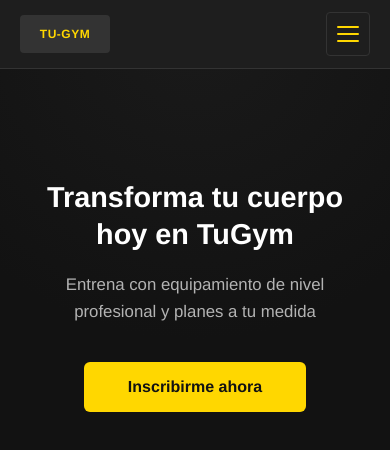
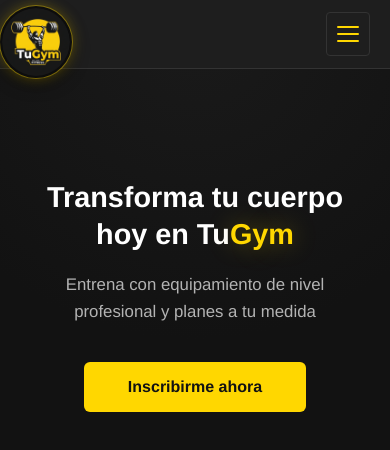
Before and after one commit to JuanCa240/gym-fit-proyectFinal, an Angular app: page / in a window 390 px wide. Shown: the top 450 px of the page. Built offline with nearby package versions, Linux system fonts and the light colour scheme.

Commit message:
fix: incorporar logo de TuGym y mejorar los estilos del home y navbar

```diff
--- a/src/app/features/home/home.css
+++ b/src/app/features/home/home.css
@@ -19,6 +19,12 @@
 
   max-width: 720px;
   margin: 0 auto 18px;
+}
+
+/* Palabra "Gym" resaltada en amarillo */
+.hero h1 .highlight {
+  color: var(--yellow);
+  text-shadow: 0 0 24px rgba(255, 215, 0, 0.35);
 }
 
 /* Descripción */
@@ -49,9 +55,21 @@
   font-size: 1rem;
   font-weight: 700;
 
-  transition: background-color 0.2s ease;
+  /* Transición suave para el color, el tamaño y el resplandor */
+  transition:
+    background-color 0.2s ease,
+    transform 0.25s ease,
+    box-shadow 0.25s ease;
 }
 
+/* Al pasar el cursor: se expande y brilla */
 .btn-cta:hover {
   background-color: var(--yellow-hover);
+  transform: scale(1.08);
+  box-shadow: 0 0 28px rgba(255, 215, 0, 0.45);
 }
+
+/* Al hacer clic: se "hunde" un poquito */
+.btn-cta:active {
+  transform: scale(1.02);
+}
--- a/src/app/features/home/home.html
+++ b/src/app/features/home/home.html
@@ -1,24 +1,12 @@
-<!DOCTYPE html>
-<html lang="en">
-<head>
-    <meta charset="UTF-8">
-    <meta name="viewport" content="width=device-width, initial-scale=1.0">
-    <title>Tu-GYM</title>
-</head>
-<body>
-    <main>
+<main>
     <!-- Sección principal de bienvenida -->
     <section class="hero">
 
-        <h1>Transforma tu cuerpo hoy en TuGym </h1>
+    <h1>Transforma tu cuerpo hoy en Tu<span class="highlight">Gym</span></h1>
 
-        <p> Entrena con equipamiento de nivel profesional y planes a tu medida </p>
+    <p> Entrena con equipamiento de nivel profesional y planes a tu medida </p>
 
-        <a class="btn-cta" href="#planes">
-        Inscribirme ahora
-        </a>
+    <a class="btn-cta" href="#planes"> Inscribirme ahora </a>
+    </section>
 
-    </section>
-    </main>
-</body>
-</html>
+</main>
--- a/src/app/shared/components/navbar/navbar.css
+++ b/src/app/shared/components/navbar/navbar.css
@@ -1,5 +1,8 @@
+/* ============================================
+   Navbar de TuGym
+   ============================================ */
 
-/* Contenedor principal del Navbar */
+/* Contenedor principal */
 .header {
   display: flex;
   justify-content: space-between;
@@ -16,28 +19,51 @@
   z-index: 10;
 }
 
-/* Logo provisional */
+/* ---------- LOGO ---------- */
 .logo {
-  min-width: 90px;
-  height: 38px;
-  padding: 0 10px;
+  position: relative;
+  display: block;
 
-  display: flex;
-  align-items: center;
-  justify-content: center;
+  width: 160px;
+  height: 44px;
 
-  background-color: #333333;
-  border-radius: 4px;
-
-  color: var(--yellow);
-  font-size: 12px;
-  font-weight: 700;
-  letter-spacing: 0.5px;
-  text-decoration: none;
-
+  flex-shrink: 0;
+  z-index: 11;
 }
 
-/* Enlaces de navegación */
+.logo img {
+  position: absolute;
+  top: -12px;
+  left: -20px;
+
+  width: 160px;
+  height: 160px;          /* cuadrado perfecto = círculo perfecto */
+  aspect-ratio: 1 / 1;
+
+  display: block;
+  border-radius: 50%;     /* 50% (no 70%) para que sea un círculo real */
+  object-fit: cover;
+
+  /* Aro oscuro + resplandor amarillo + sombra de profundidad */
+  border: 3px solid #0d0d0d;
+  background-color: #0d0d0d;
+  box-shadow:
+    0 0 0 2px rgba(255, 215, 0, 0.35),
+    0 0 24px rgba(255, 215, 0, 0.35),
+    0 10px 28px rgba(0, 0, 0, 0.55);
+
+  transition: transform 0.25s ease, box-shadow 0.25s ease;
+}
+
+.logo:hover img {
+  transform: scale(1.04);
+  box-shadow:
+    0 0 0 2px rgba(255, 215, 0, 0.6),
+    0 0 32px rgba(255, 215, 0, 0.5),
+    0 12px 30px rgba(0, 0, 0, 0.6);
+}
+
+/* ---------- ENLACES ---------- */
 .nav-links {
   display: flex;
   align-items: center;
@@ -52,12 +78,11 @@
   transition: color 0.2s ease;
 }
 
-/* Efecto al pasar el cursor */
 .nav-links a:hover {
   color: var(--yellow);
 }
 
-/* Botón de iniciar sesión */
+/* ---------- BOTÓN LOGIN ---------- */
 .btn-login {
   display: inline-flex;
   justify-content: center;
@@ -84,8 +109,7 @@
   color: var(--bg);
 }
 
-
-/* Botón hamburguesa: oculto en escritorio */
+/* ---------- BOTÓN HAMBURGUESA (oculto en escritorio) ---------- */
 .menu-toggle {
   display: none;
   flex-direction: column;
@@ -103,7 +127,6 @@
   cursor: pointer;
 }
 
-/* Las tres líneas del botón */
 .menu-toggle span {
   display: block;
   width: 100%;
@@ -113,11 +136,30 @@
   border-radius: 2px;
 }
 
-/* Estilos para pantallas pequeñas */
+/* ============================================
+   RESPONSIVE (móvil)
+   ============================================ */
 @media (max-width: 768px) {
   .header {
     padding: 12px 20px;
     flex-wrap: wrap;
+  }
+
+  /* Logo más pequeño, sobresale solo un poco */
+  .logo {
+    width: 72px;
+    height: 44px;
+  }
+
+  .logo img {
+    top: -6px;
+    width: 72px;
+    height: 72px;
+    border-width: 2px;
+    box-shadow:
+      0 0 0 1px rgba(255, 215, 0, 0.35),
+      0 0 14px rgba(255, 215, 0, 0.35),
+      0 6px 16px rgba(0, 0, 0, 0.55);
   }
 
   .menu-toggle {
@@ -130,18 +172,6 @@
     display: none;
   }
 
-/* Botón de login dentro del menú móvil */
-   .btn-login.active {
-     display: inline-flex;
-     width: 100%;
-     order: 4;
-     margin-top: 8px;
-    }
-}
-
-
-@media (max-width: 768px) {
-
   /* Menú desplegado */
   .nav-links.active {
     display: flex;
@@ -153,17 +183,27 @@
     order: 3;
   }
 
-  /* Enlaces dentro del menú móvil */
   .nav-links.active a {
     padding: 14px 8px;
     border-bottom: 1px solid var(--border);
   }
 
+  /* Botón de login dentro del menú móvil */
   .btn-login.active {
-     display: inline-flex;
-     width: 100%;
-     order: 4;
-     margin-top: 8px;
-   }
+    display: inline-flex;
+    width: 100%;
+    order: 4;
+    margin-top: 8px;
+  }
+}
 
+/* Accesibilidad: sin animaciones si el usuario lo prefiere */
+@media (prefers-reduced-motion: reduce) {
+  .logo img {
+    transition: none;
+  }
+
+  .logo:hover img {
+    transform: none;
+  }
 }
--- a/src/app/shared/components/navbar/navbar.html
+++ b/src/app/shared/components/navbar/navbar.html
@@ -1,17 +1,11 @@
-<!DOCTYPE html>
-<html lang="en">
-<head>
-    <meta charset="UTF-8">
-    <meta name="viewport" content="width=device-width, initial-scale=1.0">
-    <title>TU-GYM</title>
-</head>
+<header class="header">
 
-<body>
-    <header class="header">
-    <!-- Logo del gimnasio -->
-    <a class="logo" routerLink="/" >TU-GYM </a>
+    <!-- Logo de TuGym -->
+    <a class="logo" routerLink="/">
+        <img src="images/TuGym_logo_circle.png" alt="Logo de TuGym">
+    </a>
 
-        <!-- Botón del menú para dispositivos móviles -->
+    <!-- Botón del menú para dispositivos móviles -->
     <button
         class="menu-toggle"
         type="button"
@@ -25,18 +19,21 @@
         <span></span>
     </button>
 
-
     <!-- Menú de navegación -->
-    <nav id="main-navigation" class="nav-links" [class.active]="menuOpen" aria-label="Navegacion Principal">
+    <nav
+        id="main-navigation"
+        class="nav-links"
+        [class.active]="menuOpen"
+        aria-label="Navegación principal"
+    >
         <a href="#planes">Planes</a>
         <a href="#terminos">Términos</a>
         <a href="#contacto">Contacto</a>
     </nav>
 
     <!-- Acceso al login -->
-    <a class="btn-login" [class.active]= "menuOpen" href="/login">
+    <a class="btn-login" [class.active]="menuOpen" href="/login">
         Iniciar sesión
     </a>
-    </header>
-</body>
-</html>
+
+</header>
```
Also changed, not shown: public/images/TuGym_logo_circle.png (added).
